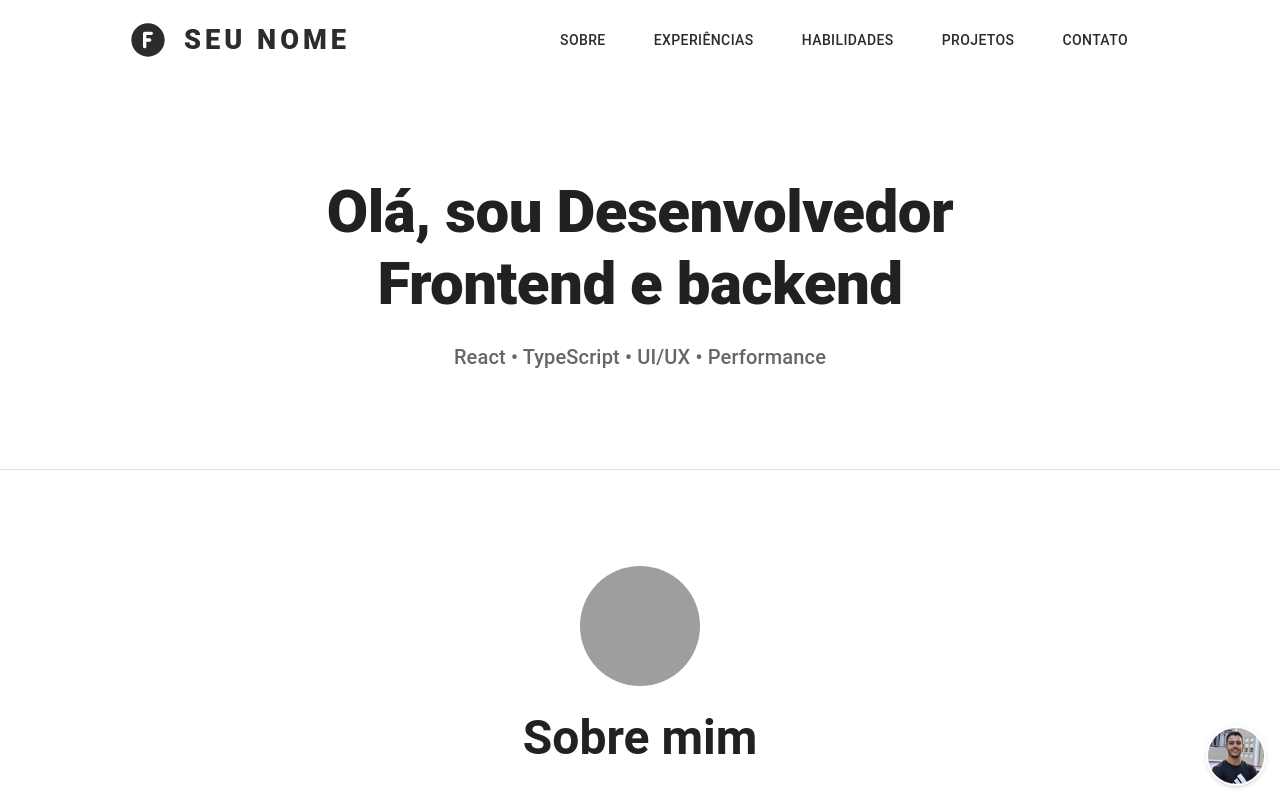
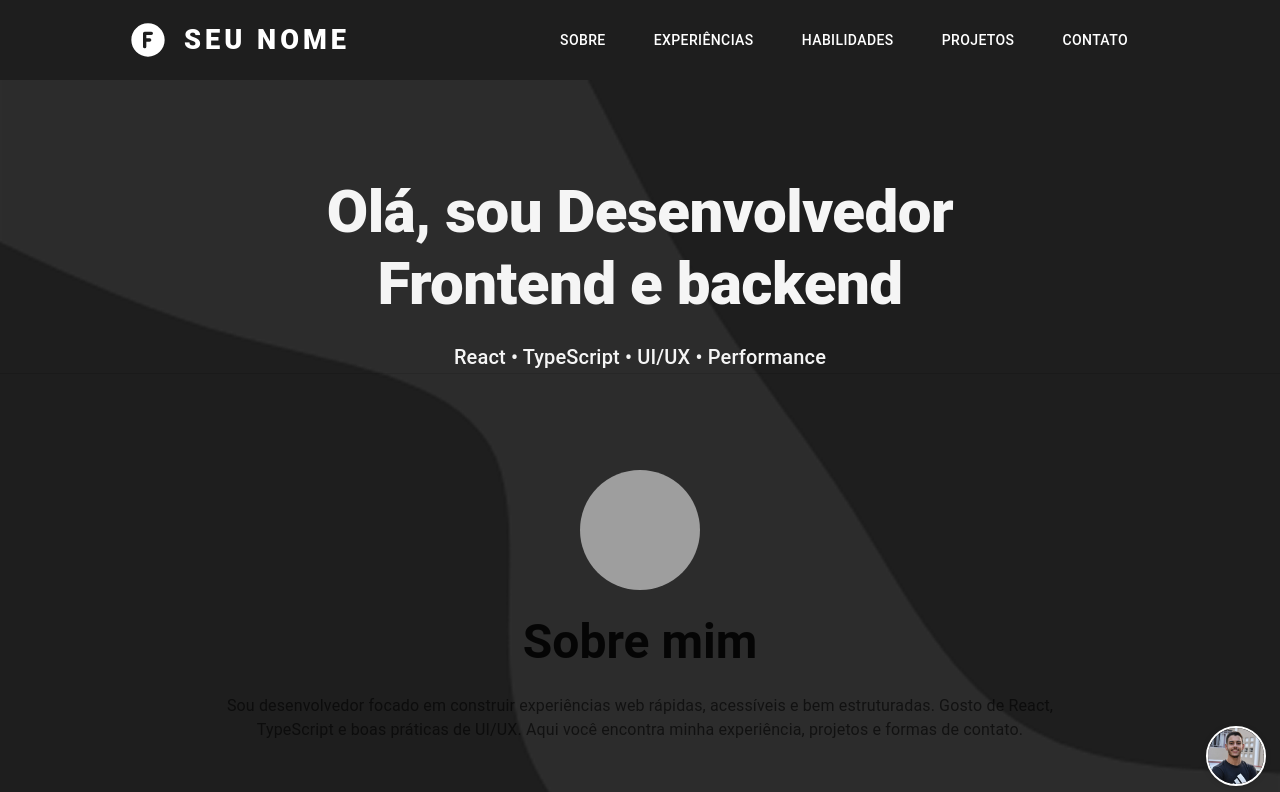
Before and after one commit to felipeaps46/Portifolio_Lab, a React (Vite) app in the folder portifolio/: page / in a window 1280 px wide. Shown: the top 792 px of the page. Built offline with nearby package versions, Linux system fonts and the light colour scheme; grey boxes are pictures that could not be loaded.

Commit message:
feat: imagem fundo

```diff
--- a/portifolio/src/components/Header.tsx
+++ b/portifolio/src/components/Header.tsx
@@ -1,10 +1,9 @@
-import AppBar from '@mui/material/AppBar';
-import Toolbar from '@mui/material/Toolbar';
-import Typography from '@mui/material/Typography';
-import Button from '@mui/material/Button';
-import Box from '@mui/material/Box';
+import AppBar from "@mui/material/AppBar";
+import Toolbar from "@mui/material/Toolbar";
+import Typography from "@mui/material/Typography";
+import Button from "@mui/material/Button";
+import Box from "@mui/material/Box";
 import { TbCircleLetterFFilled } from "react-icons/tb"; //importacao do icone de letra
-
 
 export const Header = () => {
   return (
@@ -12,43 +11,47 @@ export const Header = () => {
       position="static"
       elevation={10}
       sx={{
-        display: 'flex',
-        justifyContent: 'center',
-        py: '0.5rem',
-        background: '#fff',
-        width: '100vw',
+        display: "flex",
+        justifyContent: "center",
+        py: "0.5rem",
+        background: "#1E1E1E",
+        width: "100vw",
         //border: '2px solid red',
-        boxShadow: '0px 4px 6px rgba(0, 0, 0, 0.05)',
+        boxShadow: "0px 4px 6px rgba(0, 0, 0, 0.05)",
       }}
     >
       <Toolbar
         sx={{
-          display: 'flex',
-          flexDirection: 'row',
-          alignItems: 'center',
-          justifyContent: 'space-between',
-          height: '100%',
+          display: "flex",
+          flexDirection: "row",
+          alignItems: "center",
+          justifyContent: "space-between",
+          height: "100%",
           px: { xs: 2, sm: "10%" },
         }}
       >
-        <Box sx={{
-          display: 'flex',
-          flexDirection: 'row',
-          alignItems: 'center',
-          gap: '1rem'
-        }}>
-          <TbCircleLetterFFilled style={{
-            color: '#2c2c2c',
-            fontSize: '2.5rem',
-          }}/>
+        <Box
+          sx={{
+            display: "flex",
+            flexDirection: "row",
+            alignItems: "center",
+            gap: "1rem",
+          }}
+        >
+          <TbCircleLetterFFilled
+            style={{
+              color: "#fff",
+              fontSize: "2.5rem",
+            }}
+          />
           <Typography
             variant="h5"
             sx={{
               letterSpacing: 4,
               fontWeight: 800,
-              textTransform: 'uppercase',
-              color: '#2c2c2c',
-              fontSize: { xs: '1.2rem', sm: '1.7rem' },
+              textTransform: "uppercase",
+              color: "#fff",
+              fontSize: { xs: "1.2rem", sm: "1.7rem" },
             }}
           >
             {/* Substitua pelo seu nome ou logo */}
@@ -59,18 +62,18 @@ export const Header = () => {
           <Button
             href="#sobre"
             sx={{
-              color: "#2c2c2c",
+              color: "#fff",
               fontWeight: 500,
               mx: 1,
               px: 2,
               py: 0.5,
-              borderRadius: '8px',
-              transition: 'all 0.2s ease',
-              border: 'none',
-              '&:hover': {
-                color: "#fff",
-                backgroundColor: '#2c2c2c',
-                transform: 'translateY(-2px) scale(1.08)',
+              borderRadius: "8px",
+              transition: "all 0.2s ease",
+              border: "none",
+              "&:hover": {
+                color: "#2c2c2c",
+                backgroundColor: "#fff",
+                transform: "translateY(-2px) scale(1.08)",
               },
             }}
           >
@@ -79,18 +82,18 @@ export const Header = () => {
           <Button
             href="#projetos"
             sx={{
-              color: "#2c2c2c",
+              color: "#fff",
               fontWeight: 500,
               mx: 1,
               px: 2,
               py: 0.5,
-              borderRadius: '8px',
-              transition: 'all 0.2s ease',
-              border: 'none',
-              '&:hover': {
-                color: "#fff",
-                backgroundColor: '#2c2c2c',
-                transform: 'translateY(-2px) scale(1.08)',
+              borderRadius: "8px",
+              transition: "all 0.2s ease",
+              border: "none",
+              "&:hover": {
+                color: "#2c2c2c",
+                backgroundColor: "#fff",
+                transform: "translateY(-2px) scale(1.08)",
               },
             }}
           >
@@ -99,18 +102,18 @@ export const Header = () => {
           <Button
             href="#projetos"
             sx={{
-              color: "#2c2c2c",
+              color: "#fff",
               fontWeight: 500,
               mx: 1,
               px: 2,
               py: 0.5,
-              borderRadius: '8px',
-              transition: 'all 0.2s ease',
-              border: 'none',
-              '&:hover': {
-                color: "#fff",
-                backgroundColor: '#2c2c2c',
-                transform: 'translateY(-2px) scale(1.08)',
+              borderRadius: "8px",
+              transition: "all 0.2s ease",
+              border: "none",
+              "&:hover": {
+                color: "#2c2c2c",
+                backgroundColor: "#fff",
+                transform: "translateY(-2px) scale(1.08)",
               },
             }}
           >
@@ -119,18 +122,18 @@ export const Header = () => {
           <Button
             href="#projetos"
             sx={{
-              color: "#2c2c2c",
+              color: "#fff",
               fontWeight: 500,
               mx: 1,
               px: 2,
               py: 0.5,
-              borderRadius: '8px',
-              transition: 'all 0.2s ease',
-              border: 'none',
-              '&:hover': {
-                color: "#fff",
-                backgroundColor: '#2c2c2c',
-                transform: 'translateY(-2px) scale(1.08)',
+              borderRadius: "8px",
+              transition: "all 0.2s ease",
+              border: "none",
+              "&:hover": {
+                color: "#2c2c2c",
+                backgroundColor: "#fff",
+                transform: "translateY(-2px) scale(1.08)",
               },
             }}
           >
@@ -139,18 +142,18 @@ export const Header = () => {
           <Button
             href="#contato"
             sx={{
-              color: "#2c2c2c",
+              color: "#fff",
               fontWeight: 500,
               mx: 1,
               px: 2,
               py: 0.5,
-              borderRadius: '8px',
-              transition: 'all 0.2s ease',
-              border: 'none',
-              '&:hover': {
-                color: "#fff",
-                backgroundColor: '#2c2c2c',
-                transform: 'translateY(-2px) scale(1.08)',
+              borderRadius: "8px",
+              transition: "all 0.2s ease",
+              border: "none",
+              "&:hover": {
+                color: "#2c2c2c",
+                backgroundColor: "#fff",
+                transform: "translateY(-2px) scale(1.08)",
               },
             }}
           >
--- a/portifolio/src/pages/Home.tsx
+++ b/portifolio/src/pages/Home.tsx
@@ -10,20 +10,19 @@ import { PersonalChat } from "../components/PersonalChat";
 import { Footer } from "../components/Footer";
 import { TechSkills } from "../components/TechSkills";
 import profileImg from "../assets/profile.jpeg";
-
+import fundo from "../assets/fundo.png";
 
 export const Home: React.FC = () => {
-
   const techs = [
-    { name: "React", src: '' },
-    { name: "TypeScript", src: '' },
-    { name: "Node.js", src: '' },
-    { name: "Next.js", src: '', bg: "#0B0F14" },
-    { name: "Docker", src: '' },
-    { name: "PostgreSQL", src: '' },
-    { name: "Material UI", src: '' },
-    { name: "Vite", src: '' },
-    { name: "Tailwind CSS", src: '' },
+    { name: "React", src: "" },
+    { name: "TypeScript", src: "" },
+    { name: "Node.js", src: "" },
+    { name: "Next.js", src: "", bg: "#0B0F14" },
+    { name: "Docker", src: "" },
+    { name: "PostgreSQL", src: "" },
+    { name: "Material UI", src: "" },
+    { name: "Vite", src: "" },
+    { name: "Tailwind CSS", src: "" },
   ];
 
   return (
@@ -36,30 +35,32 @@ export const Home: React.FC = () => {
       }}
     >
       <Header />
+      <main>
 
-      <main>
         {/* Hero opcional */}
         <Box
           component="section"
           id="hero"
           sx={{
             py: { xs: 8, md: 12 },
-            bgcolor: "background.paper",
+            backgroundImage: `url(${fundo})`,
+            backgroundSize: "cover",
+            backgroundPosition: "center",
           }}
         >
           <Container maxWidth="md" sx={{ textAlign: "center" }}>
-            <Typography variant="h2" fontWeight={800} gutterBottom>
+            <Typography variant="h2" fontWeight={800} gutterBottom color="#F5F5F5">
               Olá, sou Desenvolvedor Frontend e backend
             </Typography>
-            <Typography variant="h6" color="text.secondary">
+            <Typography variant="h6" color="text.secondary" color="#F5F5F5">
               React • TypeScript • UI/UX • Performance
             </Typography>
           </Container>
-        </Box>
 
         <Divider />
 
         <AboutSection />
+        </Box>
         <Divider />
         <ProjectsSection />
         <Divider />
@@ -72,13 +73,13 @@ export const Home: React.FC = () => {
         <ContactSection />
       </main>
 
-        <Footer
-            name="Seu Nome"
-            description="Breve bio/descrição sobre você, missão e foco profissional."
+      <Footer
+        name="Seu Nome"
+        description="Breve bio/descrição sobre você, missão e foco profissional."
         // Você pode passar seus próprios arrays de links aqui, ou usar os defaults do componente
       />
 
-        {/* Botão/Widget de Chat flutuante */}
+      {/* Botão/Widget de Chat flutuante */}
       <PersonalChat
         avatarUrl={profileImg}
         avatarAlt="Foto do meu perfil"
```
Also changed, not shown: portifolio/src/assets/fundo.png (added).
